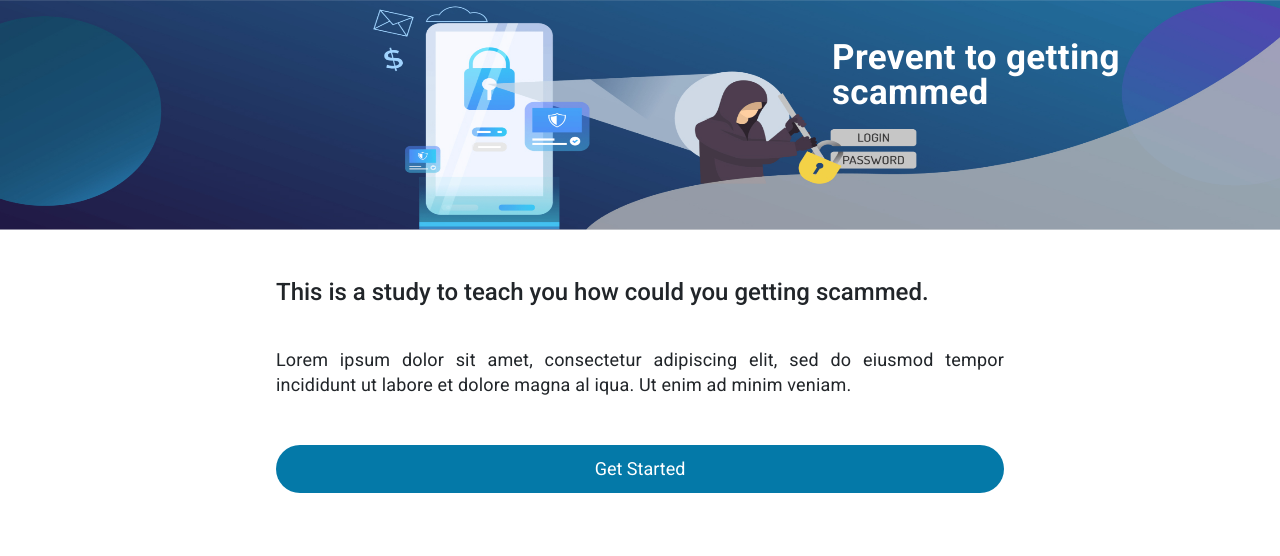
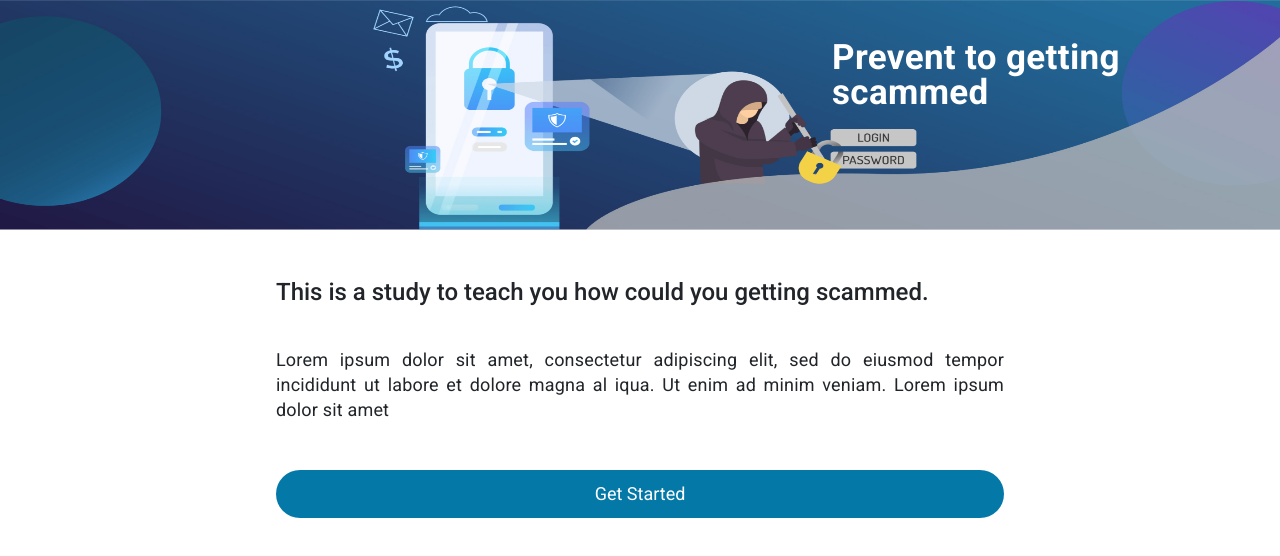
Before and after one commit to sawendel/SSATrust, a React (Create React App) app in the folder EnhancingTrust/: page / in a window 1280 px wide. Shown: the top 556 px of the page. Built offline with nearby package versions, Linux system fonts and the light colour scheme.

Commit message:
automatic deployment - test add dummy test to main paragraph on home page

```diff
--- a/EnhancingTrust/src/components/HomePage/index.jsx
+++ b/EnhancingTrust/src/components/HomePage/index.jsx
@@ -21,7 +21,7 @@ const HomePage = (props) => {
             <h1>Welcome to the Educational Test</h1>
           }
           <h5 className="pt-3">This is a study to teach you how could you getting scammed.</h5>
-          <p className="py-20">Lorem ipsum dolor sit amet, consectetur adipiscing elit, sed do eiusmod tempor incididunt ut labore et dolore magna al  iqua. Ut enim ad minim veniam.</p>
+          <p className="py-20">Lorem ipsum dolor sit amet, consectetur adipiscing elit, sed do eiusmod tempor incididunt ut labore et dolore magna al  iqua. Ut enim ad minim veniam. Lorem ipsum dolor sit amet</p>
         </div>
         <button className="et-homePage__content__button" onClick={() => navigate(`/workflow/${props.id}?${query.toString()}`)}>Get Started</button>
       </div>
```
